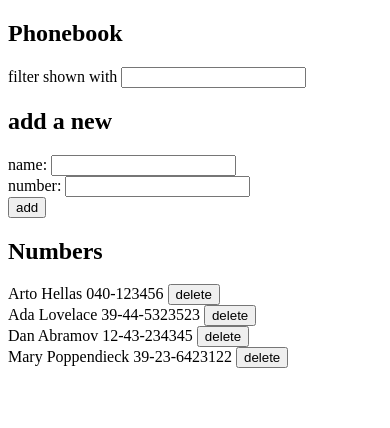
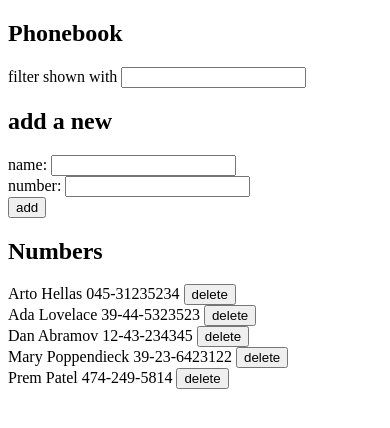
Before and after one commit to PremPatel8/fullstackopen_part2, a React (Create React App) app in the folder phonebook/: page / in a window 390 px wide. Shown: the top 428 px of the page. Built offline with nearby package versions, Linux system fonts and the light colour scheme; data requests are answered from the project's data file.

Commit message:
2.18*: Phonebook step10

```diff
--- a/phonebook/db.json
+++ b/phonebook/db.json
@@ -2,7 +2,7 @@
   "persons": [
     {
       "name": "Arto Hellas",
-      "number": "040-123456",
+      "number": "045-31235234",
       "id": 1
     },
     {
@@ -19,6 +19,11 @@
       "name": "Mary Poppendieck",
       "number": "39-23-6423122",
       "id": 4
+    },
+    {
+      "name": "Prem Patel",
+      "number": "474-249-5814",
+      "id": 5
     }
   ]
 }
--- a/phonebook/src/App.js
+++ b/phonebook/src/App.js
@@ -11,7 +11,7 @@ const App = () => {
   const [filterString, setFilterString] = useState("");
 
   useEffect(() => {
-    contactService.getAll().then((initialContacts) => {
+    contactService.getAllContacts().then((initialContacts) => {
       setPersons(initialContacts);
     });
   }, []);
@@ -38,17 +38,43 @@ const App = () => {
   const addContact = (event) => {
     event.preventDefault();
 
-    const personObject = {
-      name: newName,
-      number: newNumber,
-    };
+    const contact = persons.find((n) => n.name === newName);
 
-    if (persons.some((x) => x.name === newName)) {
-      alert(`${newName} is already added to phonebook`);
+    if (contact) {
+      const result = window.confirm(
+        `${newName} is already added to phonebook, replace the old number with a new one`
+      );
+
+      if (result) {
+        const changedContact = { ...contact, number: newNumber };
+
+        contactService
+          .updateContact(contact.id, changedContact)
+          .then((returnedContact) => {
+            setPersons(
+              persons.map((person) =>
+                person.id !== changedContact.id ? person : returnedContact
+              )
+            );
+          })
+          .catch((error) => {
+            alert(
+              `Could not Update number for ${changedContact.name} on server due to ${error}`
+            );
+          });
+        setNewName("");
+        setNewNumber("");
+      }
     } else {
-      contactService.create(personObject).then((returnedPerson) => {
+      const personObject = {
+        name: newName,
+        number: newNumber,
+      };
+
+      contactService.createContact(personObject).then((returnedPerson) => {
         setPersons(persons.concat(returnedPerson));
       });
+
       setNewName("");
       setNewNumber("");
     }
@@ -66,7 +92,7 @@ const App = () => {
           setPersons(persons.filter((n) => n.id !== contactID));
         })
         .catch((error) => {
-          alert(`Could not Delete ${contact.name} from server due to ${error}`);
+          alert(`Could not Delete ${contact.name} on server due to ${error}`);
         });
     }
   };
--- a/phonebook/src/services/contacts.js
+++ b/phonebook/src/services/contacts.js
@@ -1,12 +1,12 @@
 import axios from "axios";
 const baseUrl = "http://localhost:3001/persons";
 
-const getAll = () => {
+const getAllContacts = () => {
   const request = axios.get(baseUrl);
   return request.then((response) => response.data);
 };
 
-const create = (newObject) => {
+const createContact = (newObject) => {
   const request = axios.post(baseUrl, newObject);
   return request.then((response) => response.data);
 };
@@ -16,6 +16,16 @@ const deleteContact = (contactID) => {
   return request.then((response) => response.data);
 };
 
-const contactService = { getAll, create, deleteContact };
+const updateContact = (id, newObject) => {
+  const request = axios.put(`${baseUrl}/${id}`, newObject);
+  return request.then((response) => response.data);
+};
+
+const contactService = {
+  getAllContacts,
+  createContact,
+  deleteContact,
+  updateContact,
+};
 
 export default contactService;
```
